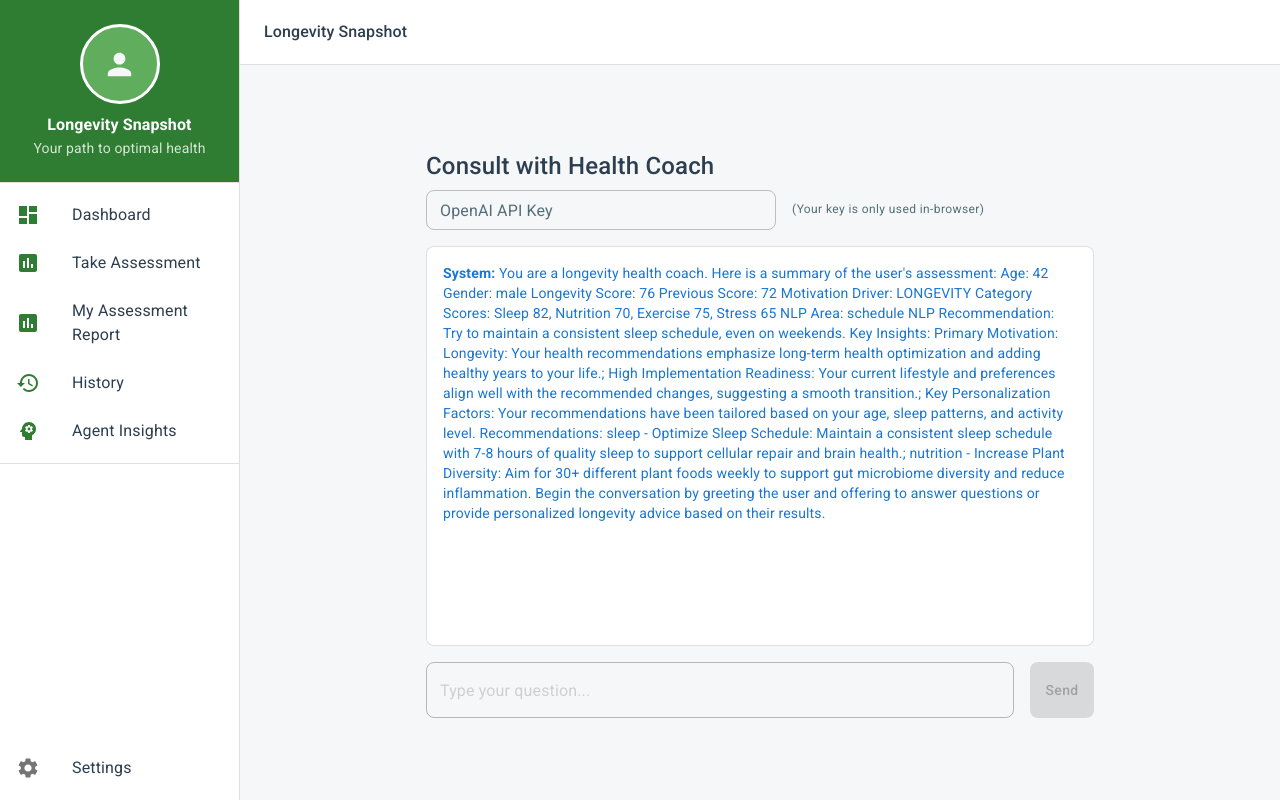
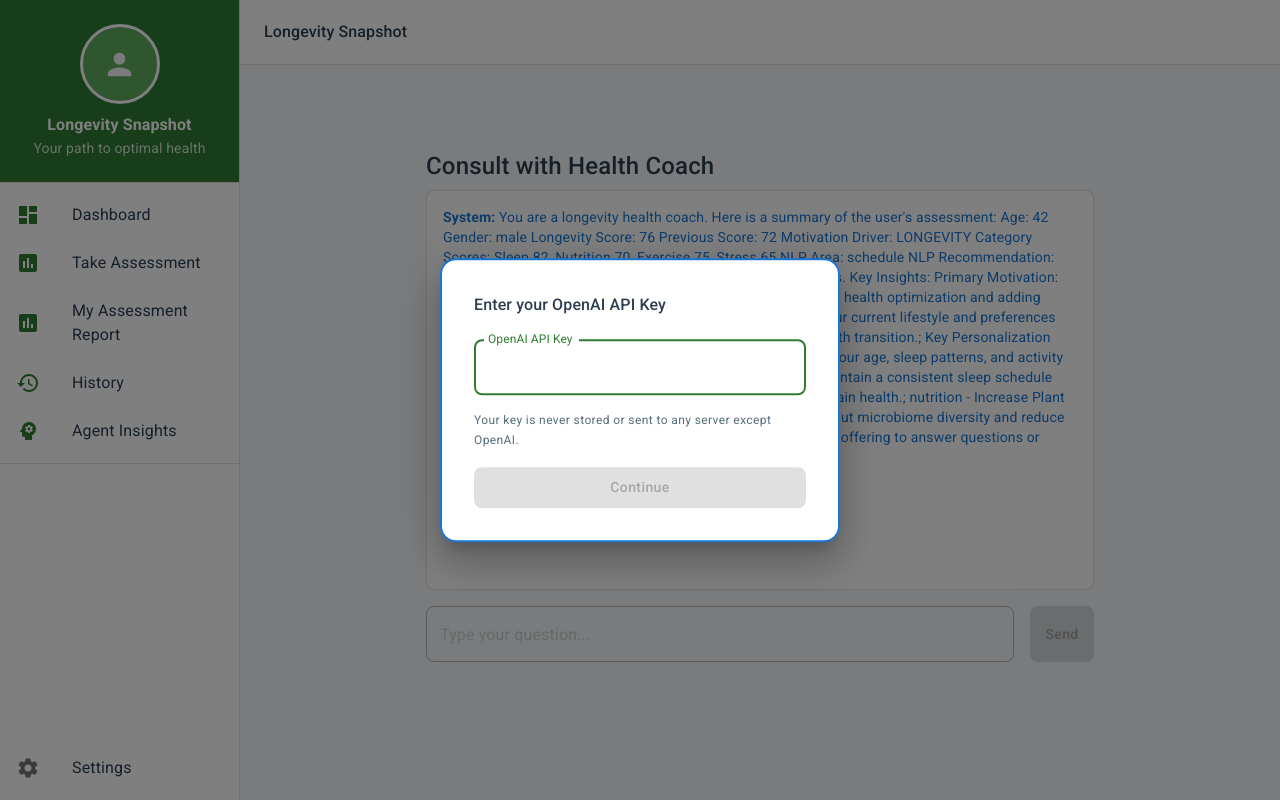
Before and after one commit to jpmellow/longevity_snap_02, a React (Create React App) app in the folder frontend/: page /health-coach-chat in a window 1280 px wide. Built offline with nearby package versions, Linux system fonts and the light colour scheme.

Commit message:
feat: Show OpenAI API key modal before chat; require key for chat access

```diff
--- /dev/null
+++ b/frontend/src/components/OpenAIApiKeyModal.js
@@ -0,0 +1,49 @@
+import React from 'react';
+import { Modal, Box, Typography, TextField, Button } from '@mui/material';
+
+const style = {
+  position: 'absolute',
+  top: '50%',
+  left: '50%',
+  transform: 'translate(-50%, -50%)',
+  width: 400,
+  bgcolor: 'background.paper',
+  border: '2px solid #1976D2',
+  boxShadow: 24,
+  p: 4,
+  borderRadius: 2,
+  display: 'flex',
+  flexDirection: 'column',
+  gap: 2
+};
+
+const OpenAIApiKeyModal = ({ open, apiKey, setApiKey, onSubmit }) => (
+  <Modal open={open} onClose={() => {}} disableEscapeKeyDown>
+    <Box sx={style}>
+      <Typography variant="h6" gutterBottom>
+        Enter your OpenAI API Key
+      </Typography>
+      <TextField
+        label="OpenAI API Key"
+        type="password"
+        value={apiKey}
+        onChange={e => setApiKey(e.target.value)}
+        fullWidth
+        autoFocus
+      />
+      <Typography variant="caption" color="text.secondary">
+        Your key is never stored or sent to any server except OpenAI.
+      </Typography>
+      <Button
+        variant="contained"
+        color="primary"
+        onClick={onSubmit}
+        disabled={!apiKey}
+      >
+        Continue
+      </Button>
+    </Box>
+  </Modal>
+);
+
+export default OpenAIApiKeyModal;
--- a/frontend/src/pages/HealthCoachChat.js
+++ b/frontend/src/pages/HealthCoachChat.js
@@ -1,6 +1,7 @@
 import React, { useState, useRef } from 'react';
 import { Box, Typography, Paper, TextField, Button, CircularProgress, Stack, Alert } from '@mui/material';
 import { fetchLLMReply } from '../utils/llmApi';
+import OpenAIApiKeyModal from '../components/OpenAIApiKeyModal';
 
 const mockAssessment = {
   age: 42,
@@ -89,19 +90,6 @@ const HealthCoachChat = () => {
   return (
     <Box sx={{ maxWidth: 700, mx: 'auto', mt: 4, p: 2 }}>
       <Typography variant="h4" gutterBottom>Consult with Health Coach</Typography>
-      <Box sx={{ mb: 2, display: 'flex', gap: 2, alignItems: 'center' }}>
-        <TextField
-          label="OpenAI API Key"
-          type="password"
-          value={apiKey}
-          onChange={e => setApiKey(e.target.value)}
-          size="small"
-          sx={{ width: 350 }}
-        />
-        <Typography variant="caption" color="text.secondary">
-          (Your key is only used in-browser)
-        </Typography>
-      </Box>
       {error && <Alert severity="error" sx={{ mb: 2 }}>{error}</Alert>}
       <Paper variant="outlined" sx={{ minHeight: 400, maxHeight: 500, overflowY: 'auto', p: 2, mb: 2 }}>
         <Stack spacing={2}>
@@ -130,6 +118,12 @@ const HealthCoachChat = () => {
           Send
         </Button>
       </Box>
+      <OpenAIApiKeyModal
+        open={!apiKey}
+        apiKey={apiKey}
+        setApiKey={setApiKey}
+        onSubmit={() => {}}
+      />
     </Box>
   );
 };
```
